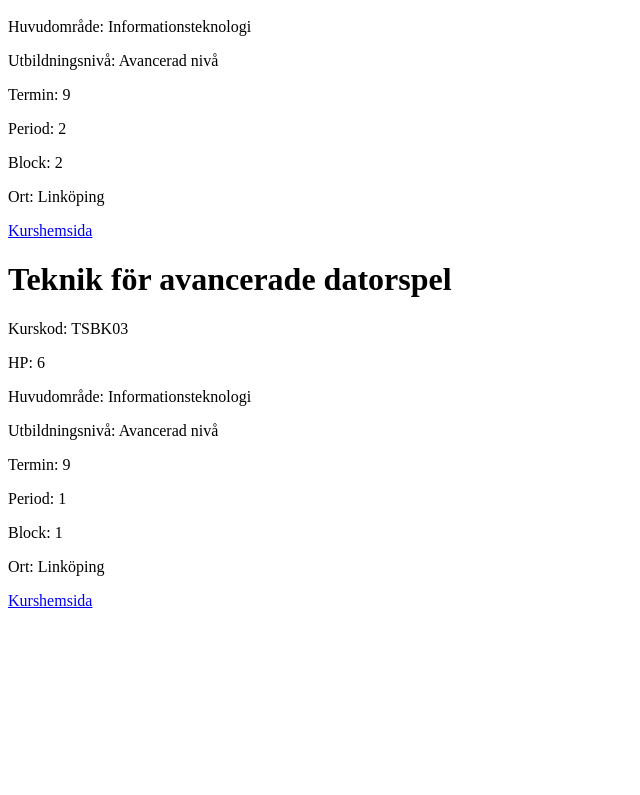
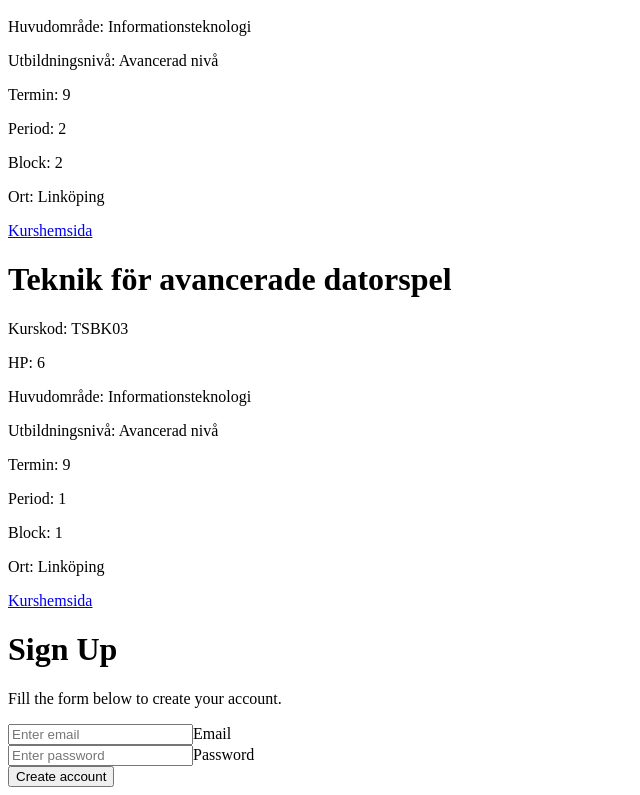
Before and after one commit to jronnefalk/lithe_val, a React (Create React App) app: page / in a window 1280 px wide. Shown: the part 9036-9831 px from the top of the page, without its empty margins (0-640 px from the left). Before the commit the page ends 9654 px from the top, so only its background shows below. Built offline with nearby package versions, Linux system fonts and the light colour scheme.

Commit message:
går nu att skapa ett konto som sparas i firebase

```diff
--- a/src/App.js
+++ b/src/App.js
@@ -1,9 +1,10 @@
 import React from "react";
-import { BrowserRouter, Route } from "react-router-dom";
+//import { BrowserRouter, Route } from "react-router-dom";
 import kurser from "./webscraping/database.json";
 import { useState } from "react";
 import Kurs from "./Kurs";
 import filterKurser from "./functions/filterKurser";
+import Signup from "./components/signup";
 
 function App() {
   const [query, setQuery] = useState("");
@@ -20,6 +21,9 @@ function App() {
       {filteredKurser.map((kurs) => (
         <Kurs key={kurs.kurskod} kursdata={kurs} />
       ))}
+
+    <Signup/>
+
     </div>
   );
 }
--- a/src/components/signup.js
+++ b/src/components/signup.js
@@ -3,7 +3,7 @@ import { Link } from "react-router-dom";
 import { AuthErrorCodes, createUserWithEmailAndPassword, getAuth } from "firebase/auth";
 import app from "../firebase_setup/firebase.js";
 
-function Signup() {
+export default function Signup() {
   const [input, setInput] = useState({ email: "", password: "" });
   const [error, setError] = useState(null);
 
@@ -83,14 +83,12 @@ function Signup() {
           </button>
         </div>
       </form>
-      <div className="option">
+      {/* <div className="option">
         <p>
           Already have an account?
           <Link to="/login">Sign in</Link>
         </p>
-      </div>
+      </div> */}
     </div>
   );
 }
-
-export default Signup;
```
